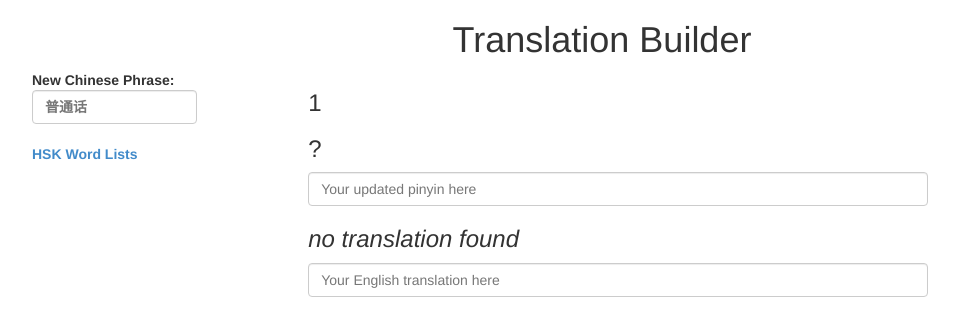
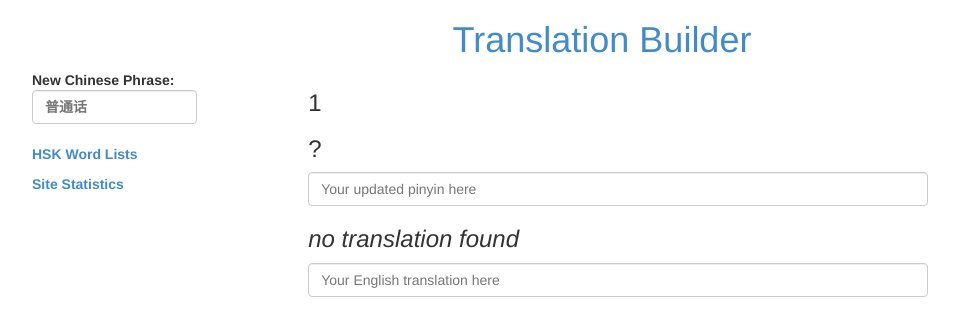
Before and after one commit to ashleywinn/webtranslate, a Django app: page /putonghua/1/english/ in a window 1280 px wide. Shown: the top 336 px of the page, without its empty margins (38-997 px from the left). Run offline with Django 3.2, Linux system fonts and the light colour scheme; data comes from the database, SQL or seed files in the repository; some libraries are stand-ins or nearby versions.

Commit message:
added Site Statistics page; fixed load_cedict_file command

```diff
--- a/putonghua/management/commands/load_cedict_file.py
+++ b/putonghua/management/commands/load_cedict_file.py
@@ -9,4 +9,4 @@ class Command(BaseCommand):
     help = 'Load the massive cedict file from the repository'
 
     def handle(self, *args, **options):
-        upload_cedict_file(os.path.join(DATA_RESOURCES, cedict_1_0_ts_utf-8_mdbg.txt))
+        upload_cedict_file(os.path.join(DATA_RESOURCES, 'cedict_1_0_ts_utf-8_mdbg.txt'))
--- a/putonghua/templates/base.html
+++ b/putonghua/templates/base.html
@@ -10,7 +10,7 @@
       <div class="row">
 	<div class="col-sm-6 col-sm-offset-3">
 	  <div class="text-center">
-	    <h1>{% block header_text %}{% endblock %}</h1>
+	    <h1><a href="{% url 'home' %}">{% block header_text %}{% endblock %}</a></h1>
 	  </div>
 	</div>
       </div>
--- a/putonghua/templates/table_view_base.html
+++ b/putonghua/templates/table_view_base.html
@@ -16,6 +16,9 @@
     </form>
     <p>
       <strong><a href="{% url 'view_hsk_list' 1 %}">HSK Word Lists</a></strong>
+    </p>
+    <p>
+      <strong><a href="{% url 'view_stats' %}">Site Statistics</a></strong>
     </p>
   </div>
   <div class="col-sm-9 col-md-10">
@@ -42,6 +45,9 @@
     <p>
       <strong><a href="{% url 'view_hsk_list' 1 %}">HSK Word Lists</a></strong>
     </p>
+    <p>
+      <strong><a href="{% url 'view_stats' %}">Site Statistics</a></strong>
+    </p>
   </div>
 </div>
 {% endblock %}
--- a/putonghua/urls.py
+++ b/putonghua/urls.py
@@ -2,12 +2,13 @@ from django.conf.urls import patterns, include, url
 
 urlpatterns = patterns('',
     # Examples:
-    url(r'^$',               'putonghua.views.home_page',       name='home'),
-    url(r'new_chinese$',     'putonghua.views.new_chinese',     name='new_chinese'),
-    url(r'(.+)/english/$',   'putonghua.views.view_english',    name='view_english'),
+    url(r'^$',               'putonghua.views.home_page',        name='home'),
+    url(r'new_chinese$',     'putonghua.views.new_chinese',      name='new_chinese'),
+    url(r'(.+)/english/$',   'putonghua.views.view_english',     name='view_english'),
     url(r'hsk_list/(\d+)/$', 'putonghua.views.view_hsk_list',    name='view_hsk_list'),
     url(r'(.+)/new_translation$',
                               'putonghua.views.new_translation', name='new_translation'),
     url(r'(.+)/new_pinyin$',
                               'putonghua.views.new_pinyin',      name='new_pinyin'),
+    url(r'stats$',            'putonghua.views.view_stats',      name='view_stats'),
 )
--- a/putonghua/views.py
+++ b/putonghua/views.py
@@ -1,6 +1,7 @@
 from django.http import HttpResponse
 from django.shortcuts import redirect
 from django.shortcuts import render
+from putonghua.models import Character, ChinesePhrase, ChineseWord, ChineseName
 from putonghua.models import ChineseEnglishTranslation, ChineseHskWord
 from putonghua.dictionary import find_definitions, add_chinese_phrase
 from putonghua.dictionary import add_english_definition, get_components_of_phrase
@@ -84,3 +85,23 @@ def view_hsk_list(request, list_number):
                   {'list_title'     : list_title,
                    'available_lists': available_lists,
                    'hsk_words'      : hsk_definitions})
+
+def view_stats(request):
+    char_cnt = len(Character.objects.all())
+    phrase_cnt = len(ChinesePhrase.objects.all())
+    word_cnt = len(ChineseWord.objects.all())
+    name_cnt = len(ChineseName.objects.all())
+
+    site_stats = []
+    site_stats.append({'title' :
+                       'Total Entries', 'value': phrase_cnt + char_cnt})
+    site_stats.append({'title' :
+                       'Single Character Entries', 'value': char_cnt})
+    site_stats.append({'title' :
+                       'Multi-Character Phrase Entries', 'value': phrase_cnt})
+    site_stats.append({'title' :
+                       'Chinese Word Entries', 'value': word_cnt})
+    site_stats.append({'title' :
+                       'Chinese Proper Names', 'value': name_cnt})
+    return render(request, 'view_stats.html',
+                  {'site_stats' : site_stats})
```
Also changed, not shown: putonghua/templates/view_stats.html (added, +17 -0 lines).
